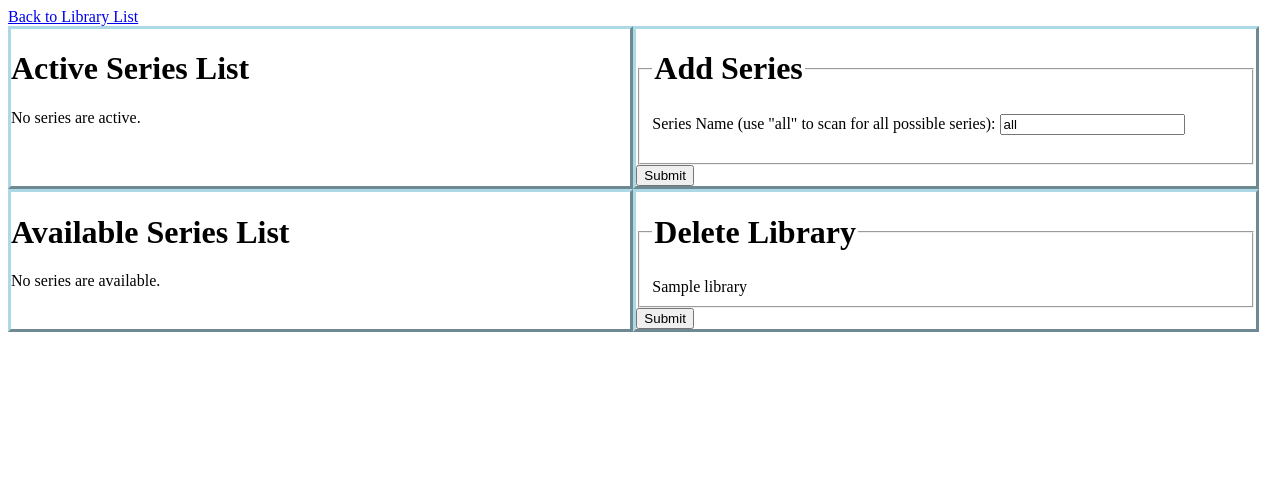
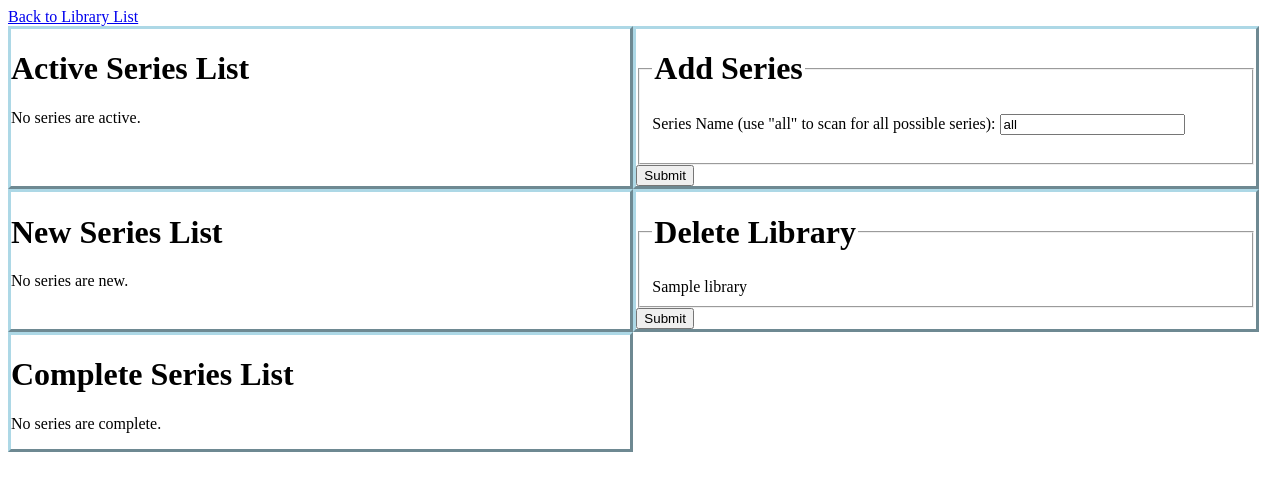
Before and after one commit to arconis2020/smb_to_kodi, a Django app: a page that uses smb_to_kodi/tv/templates/tv/series_list.html in a window 1280 px wide. Shown: the top 491 px of the page. Run offline with Django 4.2, Linux system fonts and the light colour scheme; tables that the repository leaves empty hold one stand-in row (values such as "Sample post").

Commit message:
Multiple fixes: - Fixes #3. - Fixes #6. - Fixes #18. - Fixes #19. - Fixes #20.

```diff
--- a/smb_to_kodi/tv/models.py
+++ b/smb_to_kodi/tv/models.py
@@ -4,6 +4,7 @@ from pathlib import Path
 import mimetypes
 import unicodedata
 from django.db import models
+from django.db.models import Count
 
 
 class Player(models.Model):
@@ -46,6 +47,18 @@ class Library(models.Model):
         to_add = [Series(library=self, series_name=x) for x in to_add]
         self.series_set.bulk_create(to_add)
 
+    def get_series_by_state(self):
+        """Return a 3-tuple of sets where the series listed are active, new, and completed."""
+        # Doing this at the library level yields a 90% speed improvement over marking each series.
+        # Using sets instead of QuerySets allows multi-set math and rapid resolution.
+        empty = self.series_set.annotate(c=Count("episode")).filter(c__lt=1).distinct()  # Empty series are also new.
+        unwatched = self.series_set.filter(episode__watched=False).distinct()
+        watched = self.series_set.filter(episode__watched=True).distinct()
+        active = sorted(set(unwatched) & set(watched))
+        new = sorted((set(empty) | set(unwatched)) - set(watched))
+        completed = sorted(set(watched) - set(unwatched))
+        return (active, new, completed)
+
 
 class Series(models.Model):
     """A representation of a single series in a media library that contains many episodes."""
@@ -62,18 +75,25 @@ class Series(models.Model):
         """Return an easy string representation."""
         return self.series_name
 
+    def __lt__(self, other):
+        """Enable easy sorting using database functions like order_by."""
+        return self.series_name < other.series_name
+
     def add_all_episodes(self):
         """Find all video files in this folder, and add them as episodes for this series."""
         # First, find all of the episodes.
         found = []
         seriesdir = join(self.library.path, self.series_name)
         for path in Path(seriesdir).rglob("*"):
+            if "@eaDir" in str(path):  # pragma: no cover
+                continue
             filetype = mimetypes.guess_type(path)[0]
             if filetype is None:
                 continue
             if filetype.startswith("video/"):
                 found.append(str(path))
         # Now remove anything that wasn't found on disk.
+        found = [self.library.get_smb_path(x) for x in found]
         self.episode_set.exclude(smb_path__in=found).delete()
         # Now add anything that is new on disk.
         to_add = set(found) - set(self.episode_set.values_list("smb_path", flat=True))
--- a/smb_to_kodi/tv/templates/tv/series_list.html
+++ b/smb_to_kodi/tv/templates/tv/series_list.html
@@ -26,15 +26,15 @@
         </form>
     </div>
     <div>
-        <h1>Available Series List</h1>
-        {% if available_series_list %}
+        <h1>New Series List</h1>
+        {% if new_series_list %}
             <ul>
-            {% for series in available_series_list %}
+            {% for series in new_series_list %}
                 <li><a href="{% url 'tv:episodes' shortname=library_shortname series=series.series_name %}">{{ series.series_name }}</a></li>
             {% endfor %}
             </ul>
         {% else %}
-            <p>No series are available.</p>
+            <p>No series are new.</p>
         {% endif %}
     </div>
     <div>
@@ -48,5 +48,17 @@
         <input type="submit" value="Submit" formaction="{% url 'tv:delete_library' %}">
         </form>
     </div>
+    <div>
+        <h1>Complete Series List</h1>
+        {% if complete_series_list %}
+            <ul>
+            {% for series in complete_series_list %}
+                <li><a href="{% url 'tv:episodes' shortname=library_shortname series=series.series_name %}">{{ series.series_name }}</a></li>
+            {% endfor %}
+            </ul>
+        {% else %}
+            <p>No series are complete.</p>
+        {% endif %}
+    </div>
 </div>
 {% include "./footer.html" %}
--- a/smb_to_kodi/tv/views.py
+++ b/smb_to_kodi/tv/views.py
@@ -1,6 +1,5 @@
 """Class-based and function-based view backings for the URLs in the tv app."""
 from random import choice
-from django.db.models import Count
 from django.http import HttpResponseRedirect, Http404
 from django.shortcuts import render
 from django.urls import reverse
@@ -33,16 +32,11 @@ class SeriesView(generic.ListView):
         """Add page context items for better rendering."""
         context = super().get_context_data(**kwargs)
         context["library_shortname"] = self.kwargs["shortname"]
-        context["active_series_list"] = (
-            Series.objects.filter(library__shortname=self.kwargs["shortname"])
-            .annotate(c=Count("episode"))
-            .filter(c__gt=0)
-        )
-        context["available_series_list"] = (
-            Series.objects.filter(library__shortname=self.kwargs["shortname"])
-            .annotate(c=Count("episode"))
-            .filter(c__lt=1)
-        )
+        (
+            context["active_series_list"],
+            context["new_series_list"],
+            context["complete_series_list"],
+        ) = Library.objects.get(shortname=self.kwargs["shortname"]).get_series_by_state()
         context["current_player"] = Player.objects.get(pk=1).address if Player.objects.count() == 1 else ""
         return context
 
```
Also changed, not shown: smb_to_kodi/tv/management/commands/syncdisk.py (added, +15 -0 lines), smb_to_kodi/tv/tests.py (+13 -3 lines), smb_to_kodi/tv/management/commands/__init__.py (added), 1 other file.
